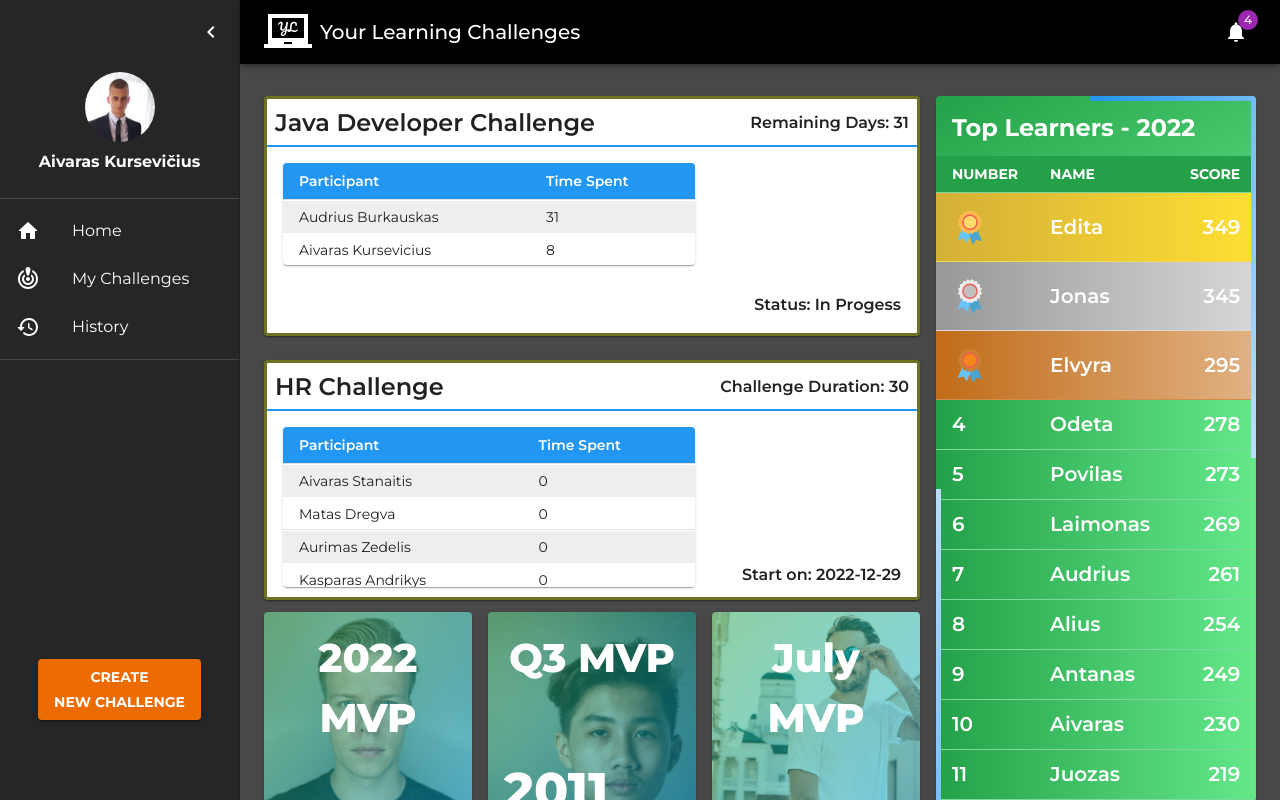
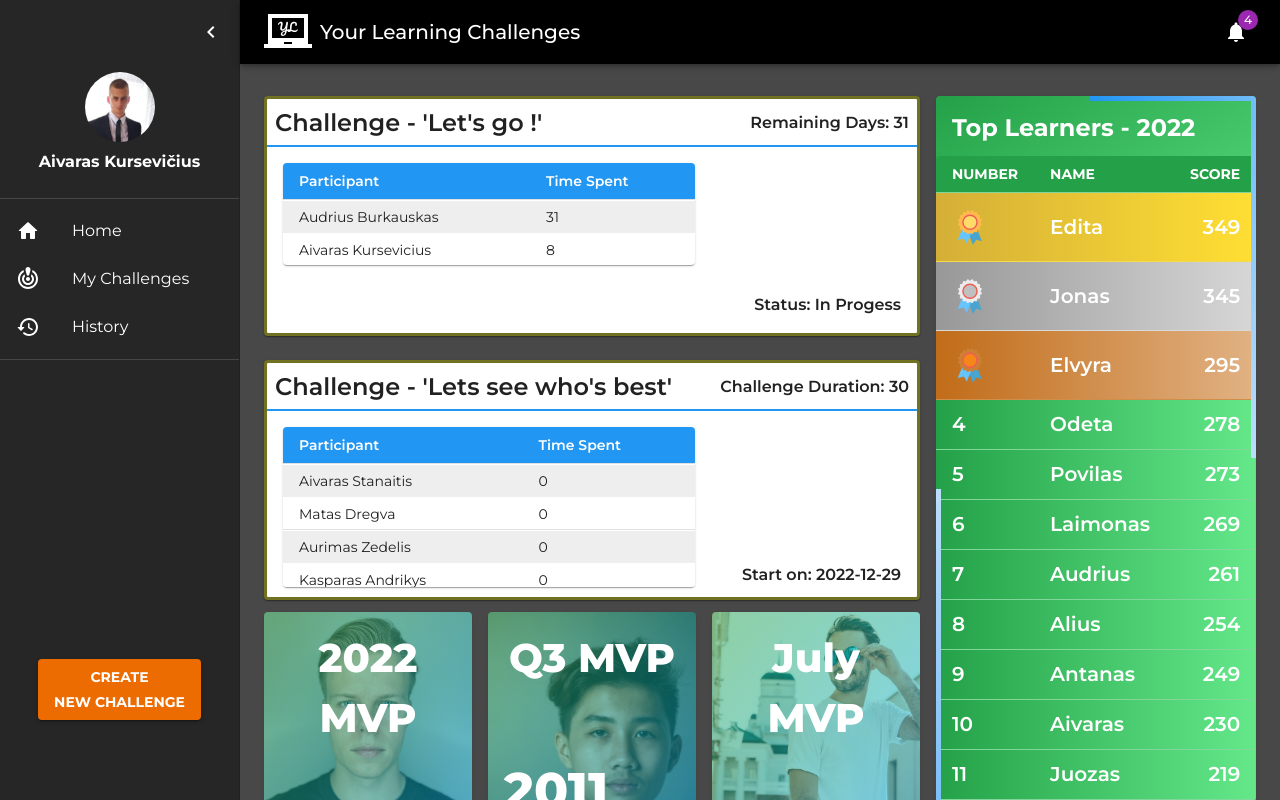
Before and after one commit to aivaraskurseviciusltu/HACKATHON2022, a React (Create React App) app in the folder my-app/: page / in a window 1280 px wide. Built offline with nearby package versions, Linux system fonts and the light colour scheme.

Commit message:
Aivaras K update

```diff
--- a/my-app/src/Challenges/Challenges.js
+++ b/my-app/src/Challenges/Challenges.js
@@ -2,7 +2,7 @@ import AllClosedChallenges from "./AllChallenges/AllChallenges";
 
 const mockData = [
     {
-    title: "Java Developer Challenge",
+    title: "Challenge - 'Let's go !'",
     duration: 60,
     startDate: "2022-10-29",
     users: [
@@ -49,7 +49,7 @@ const mockData = [
     ],
     },
     {
-    title: "HR Challenge",
+    title: "Challenge - 'Lets see who's best'",
     duration: 30,
     startDate: "2022-12-29",
     users: [
```
